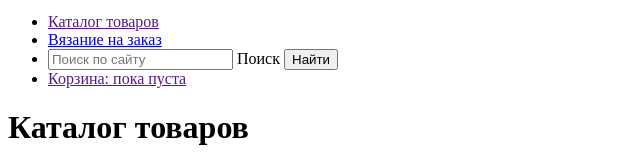
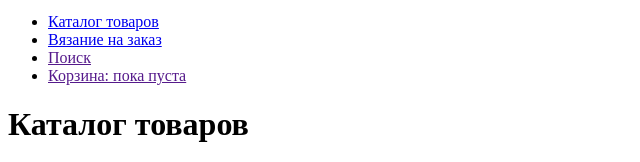
Before and after one commit to duhtpa/385015-mishka-19, a website: page source/catalog.html in a window 1280 px wide. Shown: the part 50-212 px from the top of the page, without its empty margins (0-640 px from the left). Drawn offline with Linux system fonts and the light colour scheme.

Commit message:
Продублировал правки хедера в  другие страницы

```diff
--- a/source/catalog.html
+++ b/source/catalog.html
@@ -15,17 +15,13 @@
 
         <ul class="nav_list">
           <li class="nav_item">
-            <a class="nav_link" href="">Каталог товаров</a>
+            <a class="nav_link" href="catalog.html">Каталог товаров</a>
           </li>
           <li class="nav_item">
             <a class="nav_link" href="form.html">Вязание на заказ</a>
           </li>
           <li class="nav_item">
-            <form class="nav_item_search item_search" action="https://echo.htmlacademy.ru" method="post">
-              <input class="item_search_input" type="search" name="search" id="search" placeholder="Поиск по сайту">
-              <label class="item_search_label" for="search">Поиск</label>
-              <button class="item_search_submit visually-hidden" type="submit">Найти</button>
-            </form>
+            <a class="nav_link item_search" href="">Поиск</a>
           </li>
           <li class="nav_item">
             <a class="nav_link" href="">Корзина: пока пуста</a>
```
Also changed, not shown: source/form.html (+2 -6 lines).
